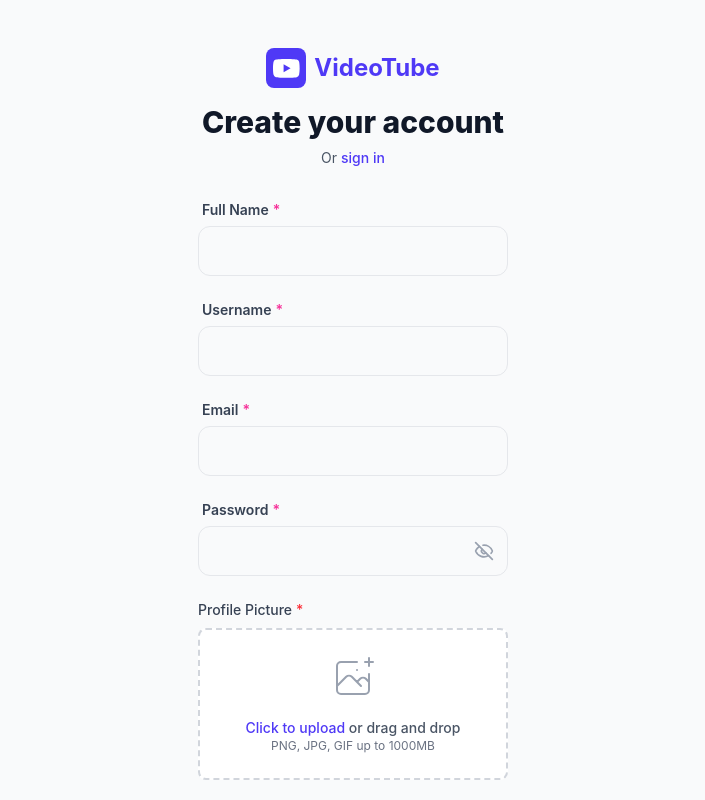
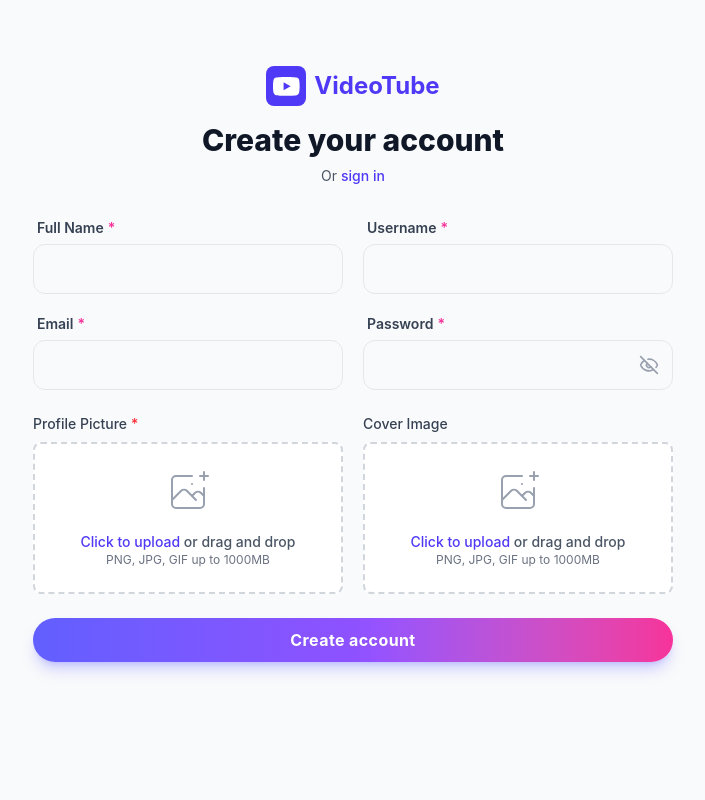
Before and after one commit to FaisalShaikh99/Videotube, a React (Vite) app in the folder Videotube-frontend/: page /signup in a window 1280 px wide. Shown: the top 800 px of the page, without its empty margins (287-992 px from the left). Built offline with nearby package versions, Linux system fonts and the light colour scheme; no server answers.

Commit message:
fix(ui): improve signup layout and dark mode contrast

```diff
--- a/Videotube-frontend/src/pages/Login.jsx
+++ b/Videotube-frontend/src/pages/Login.jsx
@@ -93,13 +93,13 @@ function Login() {
 
 
     return (
-        <div className="min-h-screen flex items-center justify-center bg-gray-50 py-12">
+        <div className="min-h-screen flex items-center justify-center bg-gray-50 dark:bg-slate-900 py-12 transition-colors duration-300">
             <Container maxWidth="sm">
                 <div className="space-y-8">
                     <div className="text-center">
                         <Logo size="lg" className="mx-auto mb-4" />
-                        <h2 className="text-3xl font-extrabold text-gray-900">Sign in to your account</h2>
-                        <p className="mt-2 text-sm text-gray-600">
+                        <h2 className="text-3xl font-extrabold text-gray-900 dark:text-white">Sign in to your account</h2>
+                        <p className="mt-2 text-sm text-gray-600 dark:text-gray-400">
                             Or{' '}
                             <Link to="/signup" className="font-medium text-indigo-600 hover:text-indigo-500">
                                 create a new account
@@ -123,6 +123,7 @@ function Login() {
                             value={formData.email}
                             onChange={handleInputChange}
                             required
+
                         />
                         <Input
                             label="Password"
--- a/Videotube-frontend/src/pages/SignUp.jsx
+++ b/Videotube-frontend/src/pages/SignUp.jsx
@@ -111,15 +111,15 @@ function SignUp() {
   };
 
   return (
-    <div className="min-h-screen flex items-center justify-center bg-gray-50 py-12">
+    <div className="min-h-screen flex items-center justify-center bg-gray-50 dark:bg-slate-900 py-12 transition-colors duration-300">
       <Container maxWidth="sm">
         <div className="space-y-8">
           <div className="text-center">
             <Logo size="lg" className="mx-auto mb-4" />
-            <h2 className="text-3xl font-extrabold text-gray-900">
+            <h2 className="text-3xl font-extrabold text-gray-900 dark:text-white">
               Create your account
             </h2>
-            <p className="mt-2 text-sm text-gray-600">
+            <p className="mt-2 text-sm text-gray-600 dark:text-gray-400">
               Or{" "}
               <Link to="/login" className="text-indigo-600 font-medium">
                 sign in
@@ -128,6 +128,9 @@ function SignUp() {
           </div>
 
           <form className="space-y-6" onSubmit={handleSubmit}>
+
+            {/* Desktop: 2 Column Grid for Text Inputs */}
+            <div className="grid grid-cols-1 md:grid-cols-2 gap-5">
                 <Input label="Full Name" name="fullName" onChange={handleInputChange} required />
                 <Input label="Username" name="username" onChange={handleInputChange} required />
                 <Input label="Email" name="email" type="email" onChange={handleInputChange} required />
@@ -141,8 +144,17 @@ function SignUp() {
                   onIconClick={() => setShowPassword(!showPassword)}
                   required
                 />
-            <FileUpload label="Profile Picture" required onFileChange={setAvatar} />
-            <FileUpload label="Cover Image" onFileChange={setCoverImage} />
+            </div>
+
+            {/* Desktop: 2 Column Grid for Uploads */}
+            <div className="grid grid-cols-1 md:grid-cols-2 gap-5">
+                <div className="md:col-span-1">
+                    <FileUpload label="Profile Picture" required onFileChange={setAvatar} className="h-full" />
+                </div>
+                <div className="md:col-span-1">
+                    <FileUpload label="Cover Image" onFileChange={setCoverImage} className="h-full" />
+                </div>
+            </div>
 
             <Button type="submit" loading={isSubmitting} className="w-full">
               {isSubmitting ? "Creating account..." : "Create account"}
```
Lines whose indentation alone changed are shown as unchanged.
